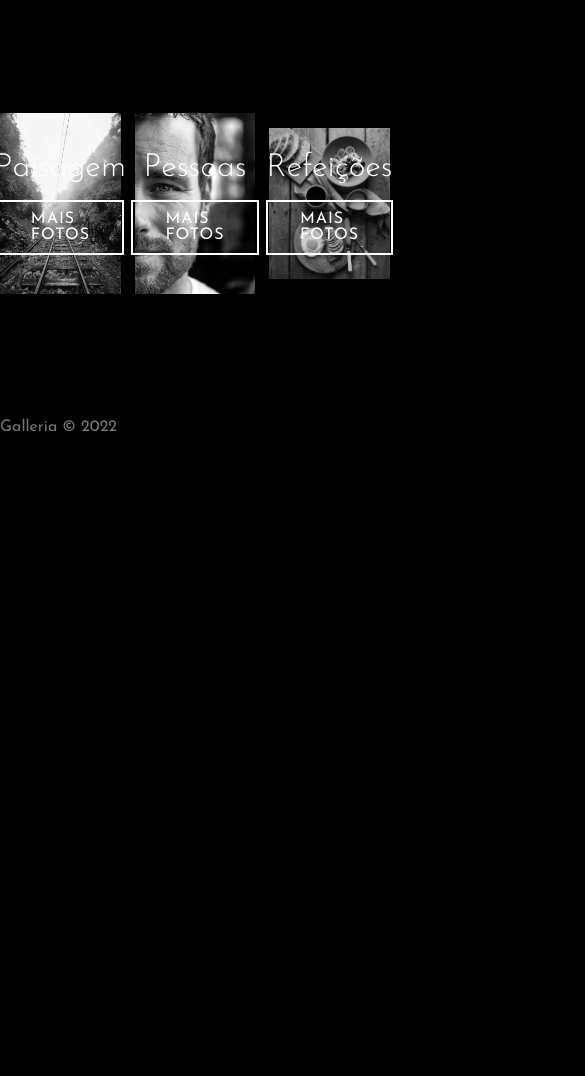
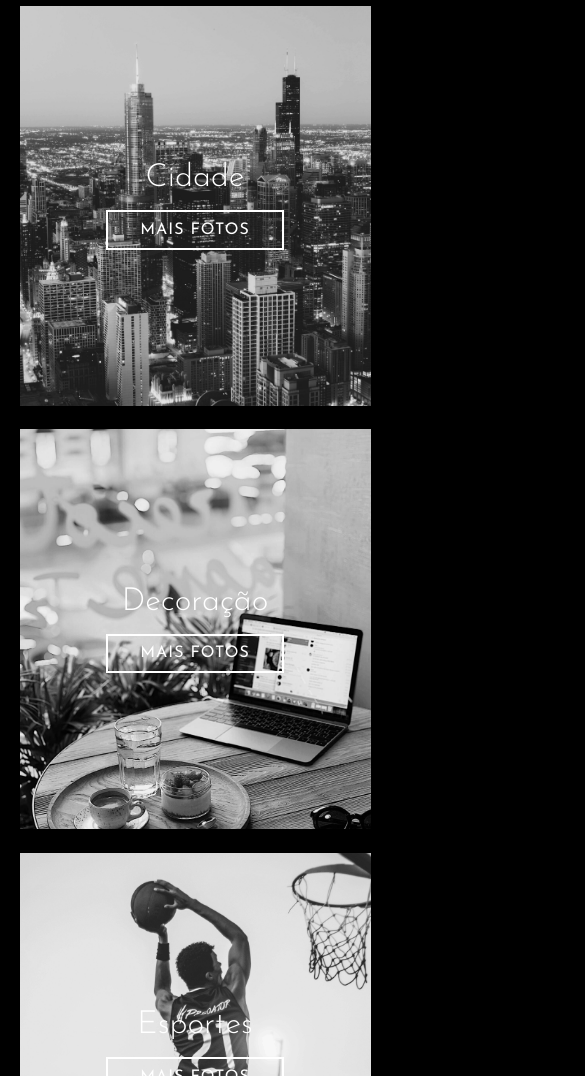
Before and after one commit to victor-portella/Galleria, a plain HTML site: page index.html in a window 390 px wide. Shown: the part 924-2000 px from the top of the page, 585 px wide, since content can reach past the window. Before the commit the page ends 1359 px from the top, so only its background shows below. Drawn offline with Linux system fonts and the light colour scheme.

Commit message:
estilização do footer e adição de responsividade para mobile

```diff
--- a/_mixins.sass
+++ b/_mixins.sass
@@ -22,3 +22,7 @@
         background-size: 110%
         filter: grayscale(0%)
         background-image: linear-gradient(rgba(0, 0, 0, .5), rgba(0, 0, 0, .5)), url('./img/#{$img}')
+
+@mixin mobile()
+    @media screen and ( max-width: 425px )
+        @content
--- a/style.sass
+++ b/style.sass
@@ -23,6 +23,8 @@ body
     display: flex
     justify-content: space-between
     @include mixins.container()
+    @include mixins.mobile()
+        padding: 1.1rem
 
     &-brand
         color: variables.$primary-color
@@ -33,6 +35,8 @@ body
         ul
             height: 100%
             @include mixins.flex-center()
+            @include mixins.mobile()
+                display: none
 
             li
                 margin: 0 1rem
@@ -51,6 +55,8 @@ body
         ul
             @include mixins.flex-center()
             height: 100%
+            @include mixins.mobile()
+                display: none
 
             li
                 margin: 0 1rem
@@ -67,6 +73,9 @@ body
     justify-content: space-between
     padding: 0
 
+    @include mixins.mobile()
+        flex-direction: column
+
     &-card
         width: 31%
         height: 400px
@@ -74,6 +83,10 @@ body
         @include mixins.flex-center()
         flex-direction: column
         color: variables.$primary-color
+
+        @include mixins.mobile()
+            width: 90%
+            margin-bottom: 6%
 
         &-title
             font-size: 2rem
@@ -118,3 +131,11 @@ body
 
     #card-9
         @include mixins.bg-img('refeicoes.jpg')
+
+footer
+    text-align: center
+    padding-bottom: 2rem
+
+    span
+        font-weight: bold
+        color: variables.$secondary-color
```
Also changed, not shown: style.css, 1 other file.
